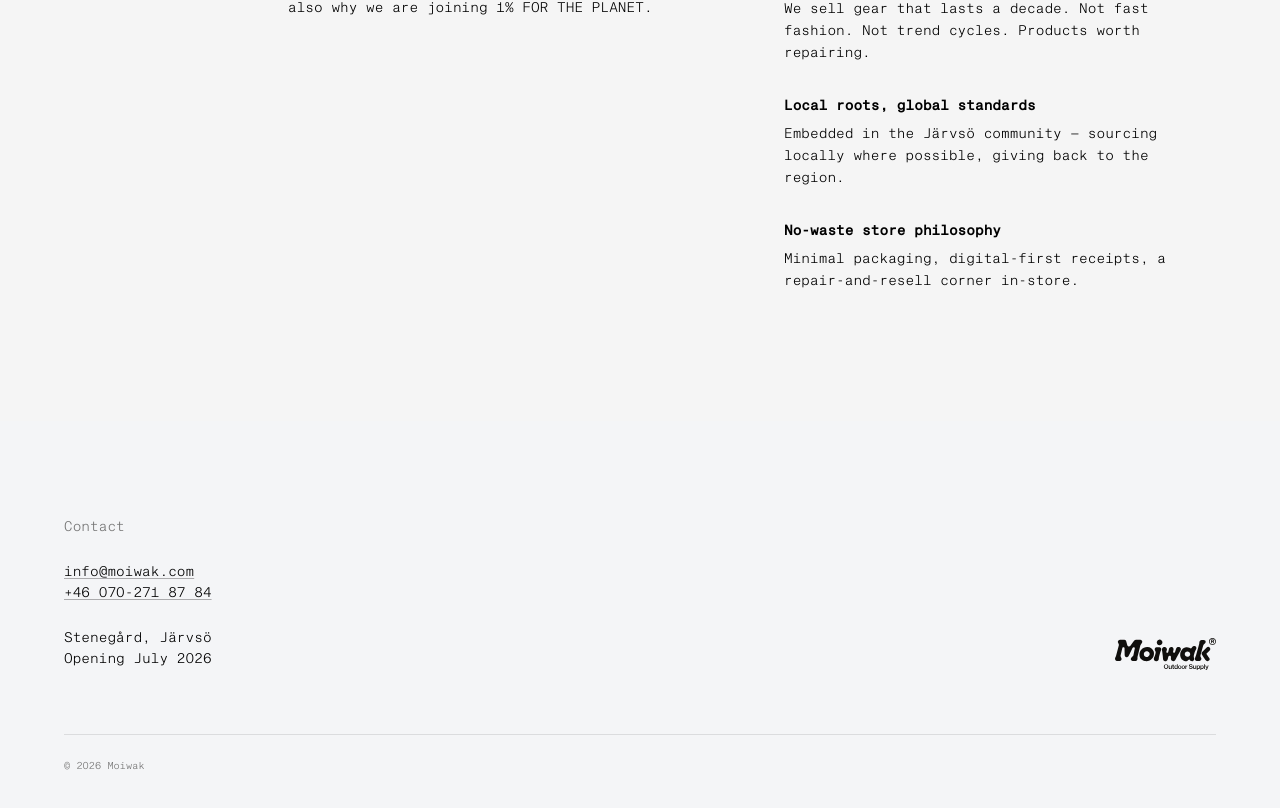
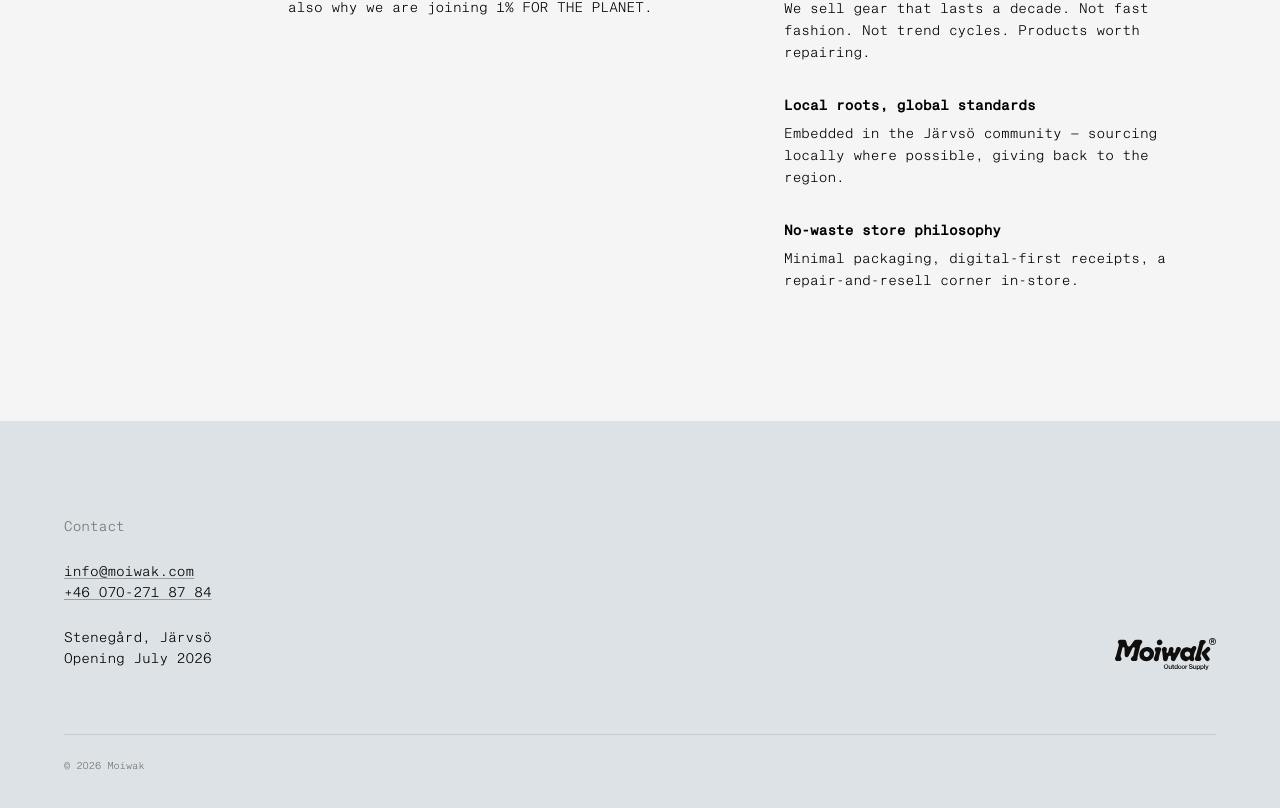
Before and after one commit to Moiwak/moiwak-marketing-site, a Next.js app: page / in a window 1280 px wide. Shown: the part 2861-3669 px from the top of the page. Built offline with nearby package versions, Linux system fonts and the light colour scheme; a web font is replaced by a local one.

Commit message:
Try #DCE2E5 footer background

```diff
--- a/components/site-footer.tsx
+++ b/components/site-footer.tsx
@@ -3,7 +3,7 @@ export function SiteFooter() {
     <footer
       id="contact"
       className="scroll-mt-16 px-6 py-16 text-black sm:px-10 sm:py-24 lg:px-14"
-      style={{ backgroundColor: '#F4F5F7' }}
+      style={{ backgroundColor: '#DCE2E5' }}
     >
       <div className="mx-auto flex max-w-6xl flex-col gap-12 sm:flex-row sm:items-end sm:justify-between">
         <div className="font-mono text-xs font-light leading-[1.5] sm:text-sm">
```
